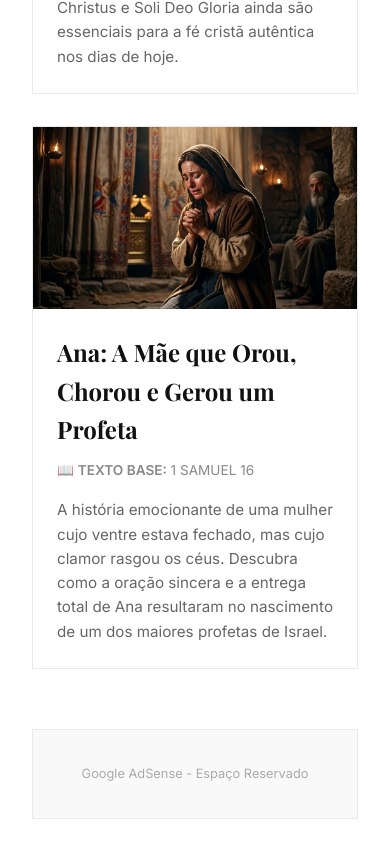
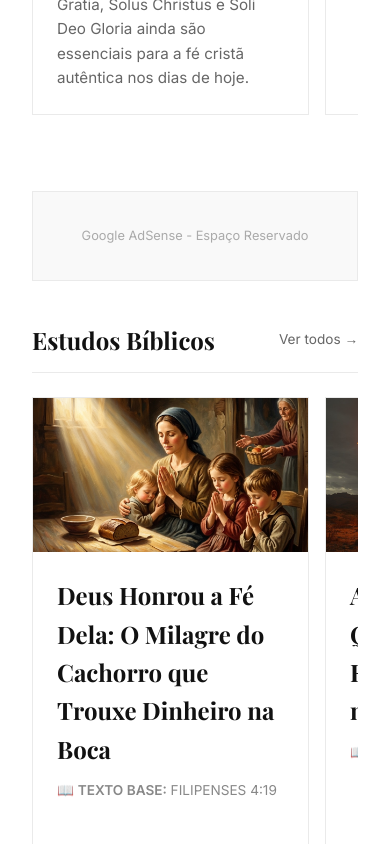
Before and after one commit to andrewsmorais/Blog-Crist-o-, a React (Vite) app: page / in a window 390 px wide. Shown: the part 1740-2584 px from the top of the page. Built offline with nearby package versions, Linux system fonts and the light colour scheme; a web font is replaced by a local one.

Commit message:
Centralizando footer e adicionando carrossel deslizavel mobile para as grids

```diff
--- a/src/index.css
+++ b/src/index.css
@@ -548,8 +548,33 @@
   .header-nav {
     display: none;
   }
-  .hero-grid, .grid-4, .grid-3, .grid-2, .sect3-grid, .footer-grid, .split-category-grid {
+  .hero-grid, .grid-4, .grid-3, .grid-2, .sect3-grid, .split-category-grid, .hero-bottom-articles {
+    display: flex;
+    overflow-x: auto;
+    scroll-snap-type: x mandatory;
+    gap: 16px;
+    padding-bottom: 16px;
+    -webkit-overflow-scrolling: touch;
+  }
+  .hero-grid > *, .grid-4 > *, .grid-3 > *, .grid-2 > *, .sect3-grid > *, .split-category-grid > *, .hero-bottom-articles > * {
+    flex: 0 0 85%;
+    scroll-snap-align: center;
+  }
+  /* Ocultar barra de rolagem mas permitir o scroll */
+  .hero-grid::-webkit-scrollbar, .grid-4::-webkit-scrollbar, .grid-3::-webkit-scrollbar, .grid-2::-webkit-scrollbar, .sect3-grid::-webkit-scrollbar, .split-category-grid::-webkit-scrollbar, .hero-bottom-articles::-webkit-scrollbar {
+    display: none;
+  }
+  .footer-grid {
     grid-template-columns: 1fr;
+    display: grid;
+  }
+  .footer-grid {
+    text-align: center;
+  }
+  .footer-col h4 {
+    margin-left: auto;
+    margin-right: auto;
+    display: table;
   }
 }
 
```
